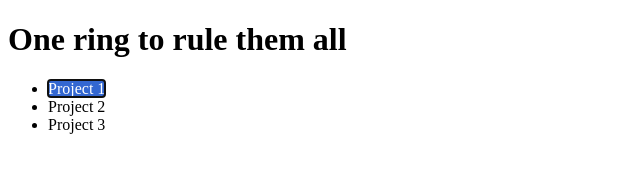
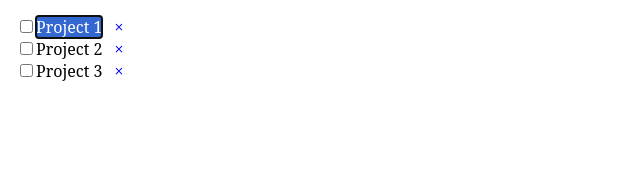
Before and after one commit to itmm/ring, a plain HTML site: page index.html in a window 1280 px wide. Shown: the whole page, without its empty margins (0-640 px from the left). Drawn offline with Linux system fonts and the light colour scheme.

Commit message:
added delete link

```diff
--- a/index.html
+++ b/index.html
@@ -2,6 +2,7 @@
 <html lang="en">
 	<head>
 		<title>One ring to rule them all</title>
+		<meta charset="UTF-8">
 		<link rel="stylesheet" type="text/css" href="ring.css">
 	</head>
 	<body>
--- a/ring.css
+++ b/ring.css
@@ -1,3 +1,28 @@
+body {
+	font-family: "Noto Serif", serif;
+	margin: 0;
+	padding: 16px;
+}
+h1 {
+	display: none;
+}
+ul {
+	margin: 0;
+	padding: 0;
+	list-style-type: none;
+}
+ul ul {
+	margin-left: 20px;
+}
+li {
+	margin: 0;
+}
+a {
+	text-decoration: none;
+}
+.delete {
+	margin-left: 12px;
+}
 .flash {
 	background-color: red;
 }
--- a/ring.js
+++ b/ring.js
@@ -7,7 +7,7 @@ window.addEventListener('load', () => {
 	let last_id = 0;
 	const do_focus = $li => {
 		if ($li && $li.tagName === 'LI') {
-			const $edit = $li.getElementsByTagName('SPAN')[0];
+			const $edit = $li.getElementsByClassName('value')[0];
 			$edit.focus();
 			const range = document.createRange();
 			range.selectNodeContents($edit);
@@ -102,6 +102,10 @@ window.addEventListener('load', () => {
 			do_focus(get_prev(evt.target.parentElement, ! evt.shiftKey));
 		}
 		if (evt.ctrlKey && evt.key === 'd') {
+			delete_task(evt);
+		}
+	};
+	const delete_task = evt => {
 		const $target = evt.target.parentElement;
 		let $next = get_next($target);
 		if (! $next) { $next = get_prev($target); }
@@ -113,7 +117,6 @@ window.addEventListener('load', () => {
 			setTimeout(() => { $target.classList.remove('flash'); }, 100);
 		}
 		evt.preventDefault();
-		}
 	};
 	const blur = evt => {
 		const $target = evt.target.parentElement;
@@ -128,13 +131,23 @@ window.addEventListener('load', () => {
 		const id = last_id++;
 		const $li = document.createElement('LI');
 		$li.id = '' + id;
+		const $check = document.createElement('INPUT');
+		$check.setAttribute('type', 'checkbox');
+		$li.appendChild($check);
 		const $span = document.createElement('SPAN');
+		$span.classList.add('value');
 		$span.contentEditable = 'true';
 		$span.innerText = name;
 		$span.addEventListener('keydown', keydown);
 		$span.addEventListener('keyup', keyup);
 		$span.addEventListener('blur', blur);
 		$li.appendChild($span);
+		const $del = document.createElement('A');
+		$del.innerText = '×';
+		$del.setAttribute('href', '#');
+		$del.classList.add('delete');
+		$del.addEventListener('click', delete_task);
+		$li.appendChild($del);
 		return $li;
 	};
 	const append_in = (name, $parent) => {
```
Lines whose indentation alone changed are shown as unchanged.
